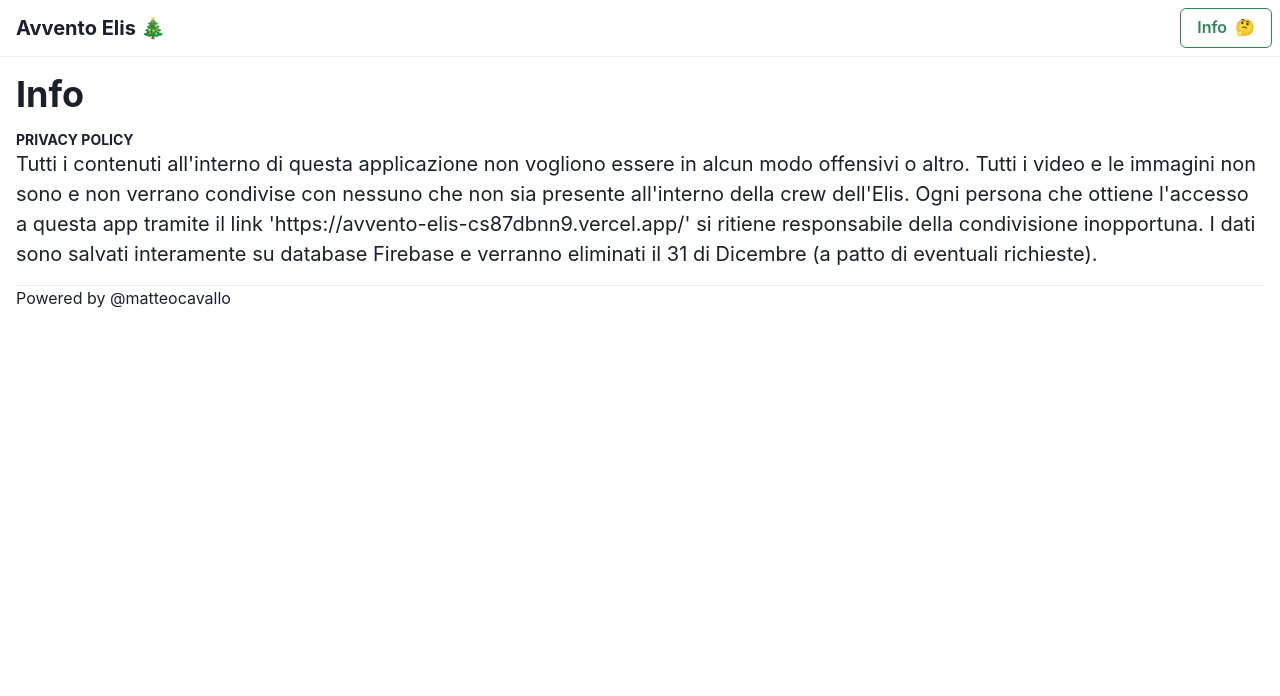
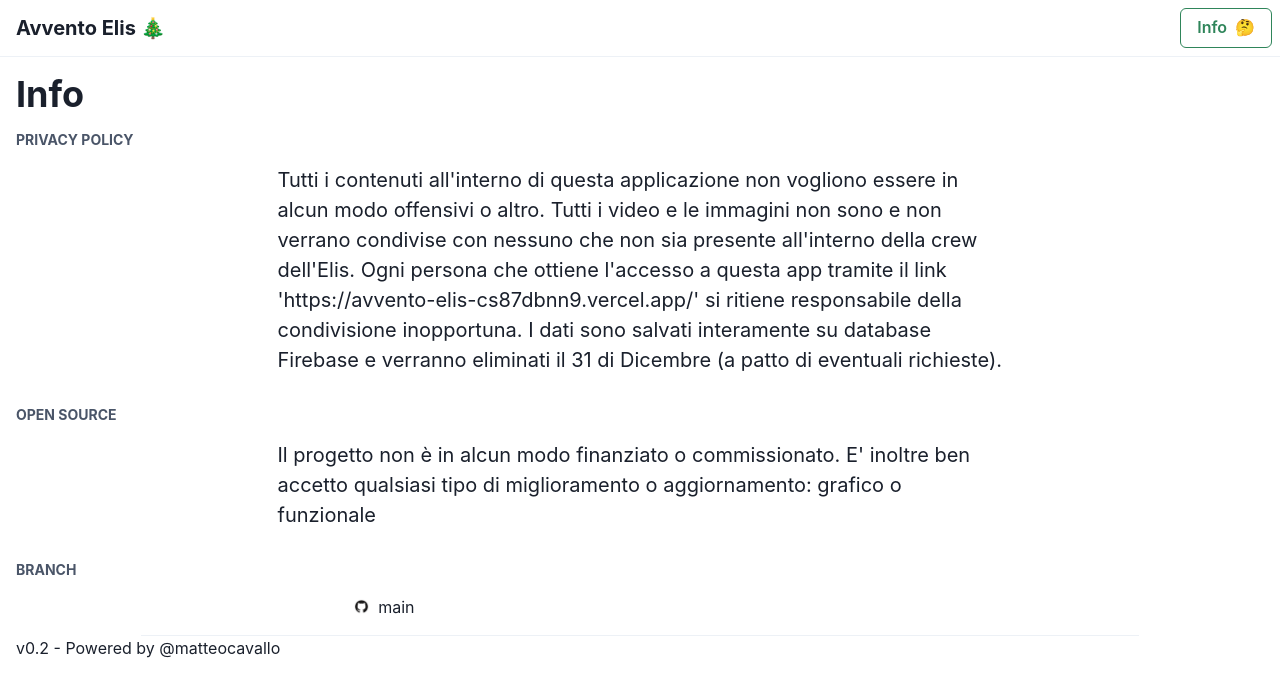
Before and after one commit to matteo-cavallo/avvento-elis, a Next.js app: page /info in a window 1280 px wide. Shown: the top 696 px of the page. Built offline with nearby package versions, Linux system fonts and the light colour scheme.

Commit message:
Aggiunta video, miglioramento calendario, info

```diff
--- a/pages/home.js
+++ b/pages/home.js
@@ -6,10 +6,13 @@ import Home from "../components/home/home.component";
 import { firestore, storage } from "../firebase/firebase.config";
 import { Box } from "@chakra-ui/react";
 import Pics from "../components/pics/pics.component";
+import Header from "../components/header/header.component";
 
 function HomePage() {
   return (
     <Box>
+      <Header></Header>
+
       <Pics></Pics>
     </Box>
   );
--- a/pages/info.js
+++ b/pages/info.js
@@ -1,11 +1,24 @@
-import { Box, Divider, Heading, Text } from "@chakra-ui/react";
+import {
+  AspectRatio,
+  Box,
+  Center,
+  Container,
+  Divider,
+  Heading,
+  Image,
+  Link,
+  Stack,
+  Text,
+} from "@chakra-ui/react";
 
 export default function InfoPage() {
   return (
     <Box p={4}>
       <Heading mb={4}>Info</Heading>
-      <Heading fontSize="sm">PRIVACY POLICY</Heading>
-      <Text fontSize="xl">
+      <Heading color="gray.600" mb={4} fontSize="sm">
+        PRIVACY POLICY
+      </Heading>
+      <Container fontSize="xl">
         Tutti i contenuti all'interno di questa applicazione non vogliono essere
         in alcun modo offensivi o altro. Tutti i video e le immagini non sono e
         non verrano condivise con nessuno che non sia presente all'interno della
@@ -14,10 +27,29 @@ export default function InfoPage() {
         responsabile della condivisione inopportuna. I dati sono salvati
         interamente su database Firebase e verranno eliminati il 31 di Dicembre
         (a patto di eventuali richieste).
-      </Text>
-      <Divider mt={4}></Divider>
+      </Container>
+      <Heading color="gray.600" mt={8} mb={4} fontSize="sm">
+        OPEN SOURCE
+      </Heading>
+      <Container fontSize="xl">
+        Il progetto non è in alcun modo finanziato o commissionato. E' inoltre
+        ben accetto qualsiasi tipo di miglioramento o aggiornamento: grafico o
+        funzionale
+      </Container>
+      <Heading color="gray.600" mt={8} mb={4} fontSize="sm">
+        BRANCH
+      </Heading>
+      <Container>
+        <Stack direction="row" align="center">
+          <Image h="17px" src="/github.png" />
+          <Link href="https://github.com/matteomad1011/avvento-elis">main</Link>
+        </Stack>
+      </Container>
+      <Center>
+        <Divider w="80%" mt={4}></Divider>
+      </Center>
       <Text fontSize="md">
-        Powered by <a></a>@matteocavallo
+        v0.2 - Powered by <a></a>@matteocavallo
       </Text>
     </Box>
   );
```
Also changed, not shown: public/github.png (added).
